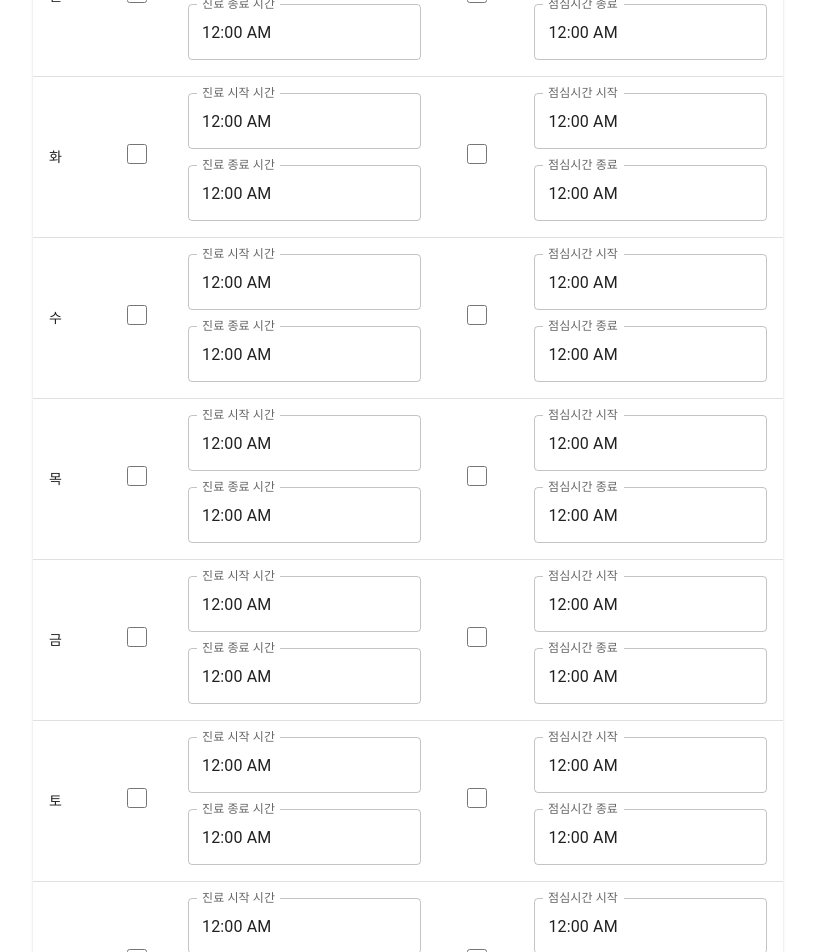
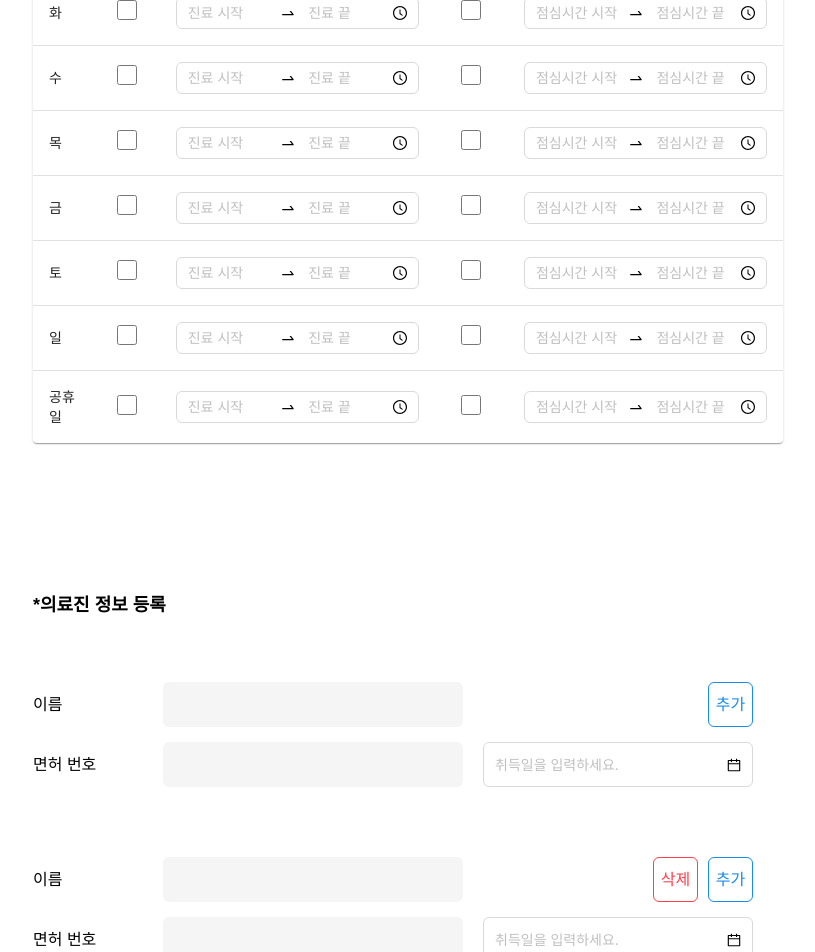
Before and after one commit to 0000FF-Team/hosPETal-hospital-Frontend, a React (Create React App) app: page /signup_steps in a window 1280 px wide. Shown: the part 1220-2172 px from the top of the page, without its empty margins (287-1102 px from the left). Built offline with nearby package versions, Linux system fonts and the light colour scheme.

Commit message:
picker mui => antd로 변경

```diff
--- /dev/null
+++ b/src/components/Picker/DatePicker02.tsx
@@ -0,0 +1,29 @@
+import React from "react";
+import { DatePicker, Space } from "antd";
+
+interface IProps {
+  placeholder?: string;
+}
+
+const DatePicker02: React.FC<IProps> = ({ placeholder }) => (
+  <Space direction="vertical" size={12}>
+    <DatePicker
+      placeholder={placeholder}
+      style={{ width: "270px", height: "45px" }}
+      dateRender={(current) => {
+        const style: React.CSSProperties = {};
+        if (current.date() === 1) {
+          style.border = "1px solid #1890ff";
+          style.borderRadius = "6px";
+        }
+        return (
+          <div className="ant-picker-cell-inner" style={style}>
+            {current.date()}
+          </div>
+        );
+      }}
+    />
+  </Space>
+);
+
+export default DatePicker02;
--- /dev/null
+++ b/src/components/Picker/TimePicker02.tsx
@@ -0,0 +1,12 @@
+import React, { FC } from "react";
+import { TimePicker } from "antd";
+
+interface IPropsTimePicker {
+  placeholder: [string, string];
+}
+
+const TimePicker02: FC<IPropsTimePicker> = ({ placeholder }) => (
+  <TimePicker.RangePicker placeholder={placeholder} />
+);
+
+export default TimePicker02;
--- a/src/components/Table/BasicTable.tsx
+++ b/src/components/Table/BasicTable.tsx
@@ -8,6 +8,7 @@ import TableRow from "@mui/material/TableRow";
 import Paper from "@mui/material/Paper";
 import TimePicker01 from "../Picker/TimePicker01";
 import Stack from "@mui/material/Stack";
+import TimePicker02 from "../Picker/TimePicker02";
 
 function createData(
   day: string,
@@ -60,8 +61,9 @@ export default function BasicTable() {
               </TableCell>
               <TableCell align="center">
                 <Stack spacing={2}>
-                  <TimePicker01 label="진료 시작 시간" />
-                  <TimePicker01 label="진료 종료 시간" />
+                  {/* <TimePicker01 label="진료 시작 시간" />
+                  <TimePicker01 label="진료 종료 시간" /> */}
+                  <TimePicker02 placeholder={["진료 시작", " 진료 끝"]} />
                 </Stack>
               </TableCell>
               <TableCell align="center">
@@ -69,8 +71,11 @@ export default function BasicTable() {
               </TableCell>
               <TableCell>
                 <Stack spacing={2}>
-                  <TimePicker01 label="점심시간 시작" />
-                  <TimePicker01 label="점심시간 종료" />
+                  {/* <TimePicker01 label="점심시간 시작" />
+                  <TimePicker01 label="점심시간 종료" /> */}
+                  <TimePicker02
+                    placeholder={["점심시간 시작", " 점심시간 끝"]}
+                  />
                 </Stack>
               </TableCell>
             </TableRow>
--- a/src/pages/signUp/steps/step3.tsx
+++ b/src/pages/signUp/steps/step3.tsx
@@ -1,7 +1,7 @@
 import styled from "@emotion/styled";
 import React from "react";
 import { Link } from "react-router-dom";
-import BasicDatePicker from "../../../components/Picker/DatePicker";
+import DatePicker02 from "../../../components/Picker/DatePicker02";
 
 export default function SignUpStep3Page() {
   return (
@@ -24,7 +24,7 @@ export default function SignUpStep3Page() {
 
           <div className="step_license_input_wrapper">
             <input className="step_3_input_license" />
-            <BasicDatePicker />
+            <DatePicker02 placeholder={"취득일을 입력하세요."} />
           </div>
         </div>
       </div>
@@ -48,10 +48,7 @@ export default function SignUpStep3Page() {
 
           <div className="step_license_input_wrapper">
             <input className="step_3_input_license" />
-            {/* <div className="date_wrapper"> */}
-            {/* <h3 className="step_h3_date">취득일</h3> */}
-            <BasicDatePicker />
-            {/* </div> */}
+            <DatePicker02 placeholder={"취득일을 입력하세요."} />
           </div>
         </div>
       </div>
--- a/src/styles/pages/steps.scss
+++ b/src/styles/pages/steps.scss
@@ -62,6 +62,7 @@
 }
 
 .step_h3_top {
+  font-weight: 500;
   min-width: 70px;
   font-weight: 400;
   font-size: 16px;
@@ -117,12 +118,12 @@
 
 .step_3_input_name {
   width: 300px;
-  height: 56px;
+  height: 45px;
 }
 
 .step_3_input_license {
   width: 300px;
-  height: 56px;
+  height: 45px;
 }
 
 .step_h3_date {
@@ -136,8 +137,8 @@
 }
 
 .btn_add {
-  width: 56px;
-  height: 56px;
+  width: 45px;
+  height: 45px;
   margin-bottom: 0;
   margin-left: 10px;
   background-color: $white;
@@ -151,8 +152,8 @@
 }
 
 .btn_delete {
-  width: 56px;
-  height: 56px;
+  width: 45px;
+  height: 45px;
   margin-bottom: 0;
   background-color: $white;
   border: 1px solid $error;
```
Also changed, not shown: src/components/Picker/DatePicker01.tsx (renamed from src/components/Picker/DatePicker.tsx).
